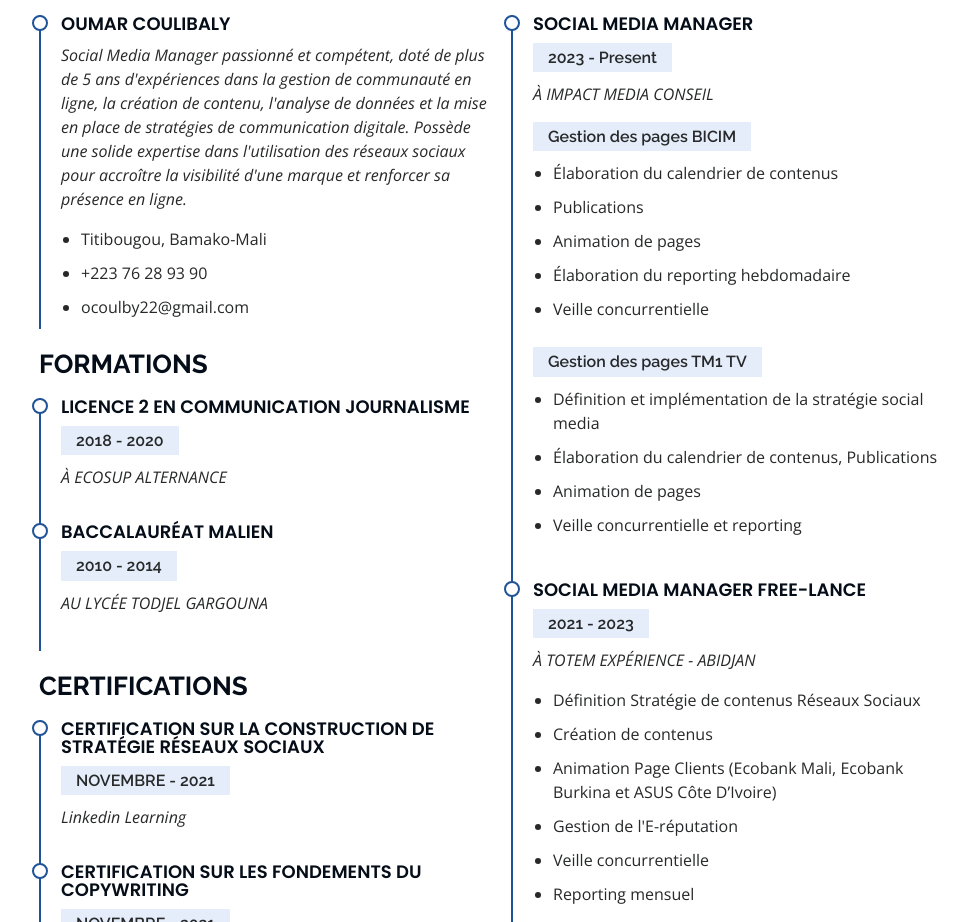
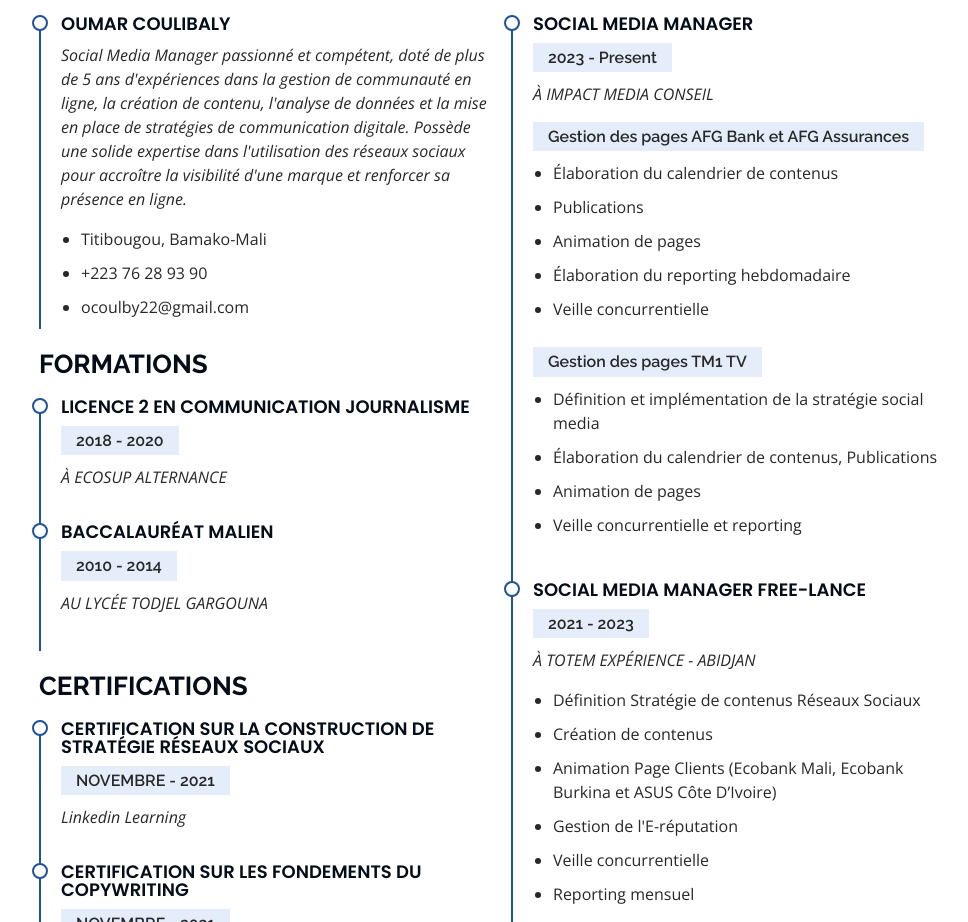
Before and after one commit to oumarcoulby/Oumar-Coulibaly.github.io, a plain HTML site: page index.html in a window 1280 px wide. Shown: the part 2395-3317 px from the top of the page, without its empty margins (291-1259 px from the left). Drawn offline with nearby package versions, Linux system fonts and the light colour scheme.

Commit message:
Mises a jour de mon CV

```diff
--- a/index.html
+++ b/index.html
@@ -315,7 +315,7 @@
               <h4>SOCIAL MEDIA MANAGER</h4>
               <h5>2023 - Present</h5>
               <p><em>À IMPACT MEDIA CONSEIL </em></p>
-              <h5>Gestion des pages BICIM</h5>
+              <h5>Gestion des pages AFG Bank et AFG Assurances</h5>
               <ul>
                 <li>Élaboration du calendrier de contenus</li>
                 <li>Publications</li>
```
Also changed, not shown: 2 other files.
